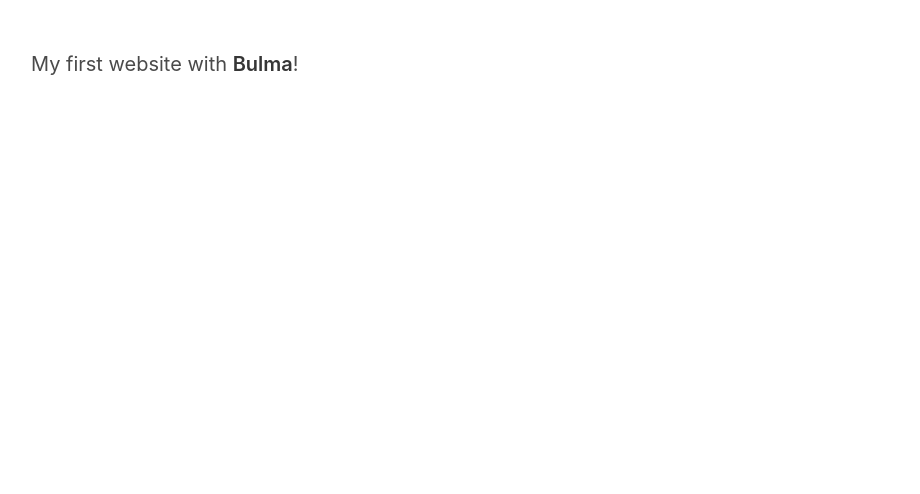
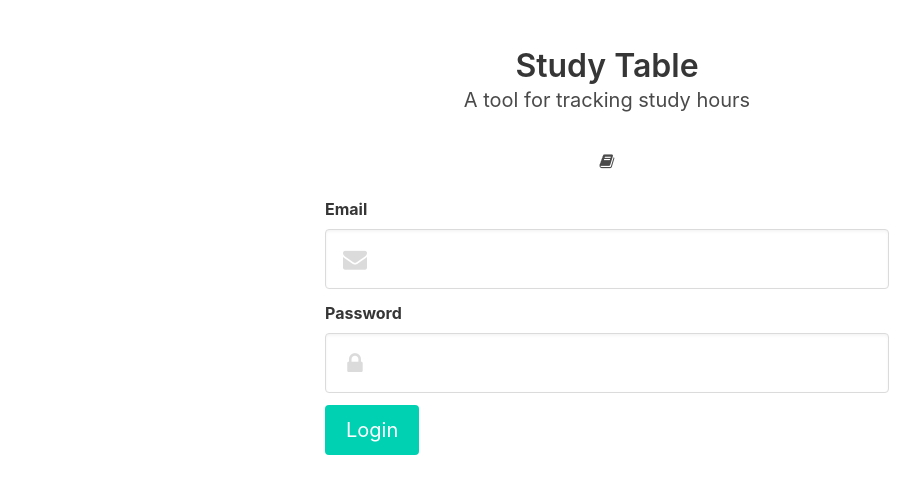
Before and after one commit to dmmulroy/study-table-ui, a React (Create React App) app: page / in a window 1280 px wide. Shown: the top 494 px of the page, without its empty margins (33-953 px from the left). Built offline with nearby package versions, Linux system fonts and the light colour scheme; no server answers.

Commit message:
Change title, add Font Awesome CDN.
Build initial login skeleton

```diff
--- a/public/index.html
+++ b/public/index.html
@@ -1,6 +1,7 @@
 <!doctype html>
 <html lang="en">
   <head>
+    <title>Study Table</title>
     <meta charset="utf-8">
     <meta name="viewport" content="width=device-width, initial-scale=1, shrink-to-fit=no">
     <meta name="theme-color" content="#000000">
@@ -19,13 +20,14 @@
       work correctly both with client-side routing and a non-root public URL.
       Learn how to configure a non-root public URL by running `npm run build`.
     -->
-    <title>React App</title>
+    <!-- Font Awesome CDN -->
+    <link rel="stylesheet" href="https://maxcdn.bootstrapcdn.com/font-awesome/4.7.0/css/font-awesome.min.css">
   </head>
   <body>
     <noscript>
       You need to enable JavaScript to run this app.
     </noscript>
-    <div id="root"></div>
+    <div id="root"/>
     <!--
       This HTML file is a template.
       If you open it directly in the browser, you will see an empty page.
--- a/src/App.js
+++ b/src/App.js
@@ -1,29 +1,53 @@
-import React, { Component } from 'react';
-import axios from 'axios';
+import React, { PureComponent } from 'react';
 
-class App extends Component {
-  constructor() {
-    super();
-    this.state = {
-      message: ''
-    };
-  }
-  async componentDidMount() {
-    const { data } = await axios.get('http://localhost:3001/hello-world');
-    const { message = '' } = data;
-    this.setState(() => ({ message }));
-  }
-
+class App extends PureComponent {
   render() {
     return (
       <section className="section">
         <div className="container">
-          <h1 className="title">
-            {this.state.message}
-          </h1>
-          <p className="subtitle">
-            My first website with <strong>Bulma</strong>!
-          </p>
+          <div className="columns">
+            <div className="column is-half is-offset-one-quarter has-text-centered">
+              <h1 className="title">Study Table</h1>
+              <h2 className="subtitle">A tool for tracking study hours</h2>
+              <span className="icon is-large">
+                <i className="fa fa-book" />
+              </span>
+            </div>
+          </div>
+        </div>
+        <div className="container">
+          <div className="columns">
+            <div className="column is-half is-offset-one-quarter">
+              <div className="field">
+                <label className="label">Email</label>
+                <div className="control has-icons-left">
+                  <input className="input is-large" type="email" />
+                  <span className="icon is-left">
+                    <i className="fa fa-envelope" />
+                  </span>
+                </div>
+              </div>
+              <div className="field">
+                <label className="label">Password</label>
+                <div className="control has-icons-left">
+                  <input className="input is-large" type="password" />
+                  <span className="icon is-left">
+                    <i className="fa fa-lock" />
+                  </span>
+                </div>
+              </div>
+              <div className="field">
+                <div className="control">
+                  <a
+                    href="http://localhost:3000"
+                    className="button is-medium is-primary"
+                  >
+                    Login
+                  </a>
+                </div>
+              </div>
+            </div>
+          </div>
         </div>
       </section>
     );
```
